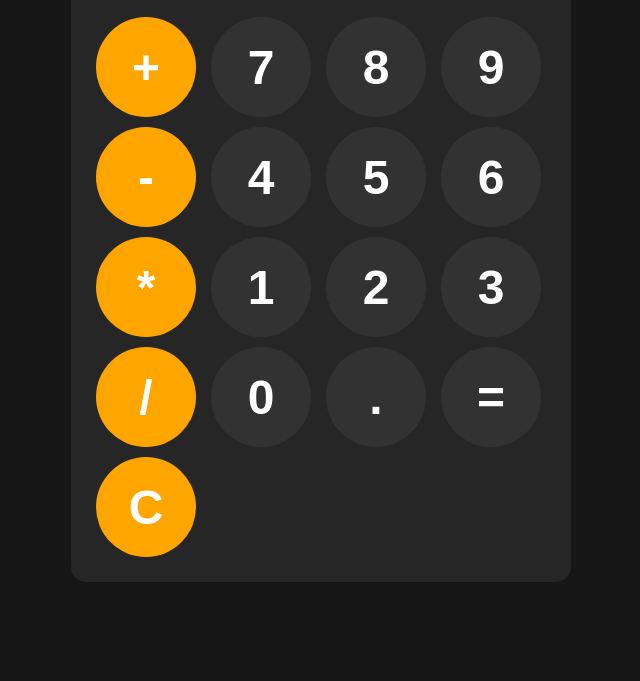
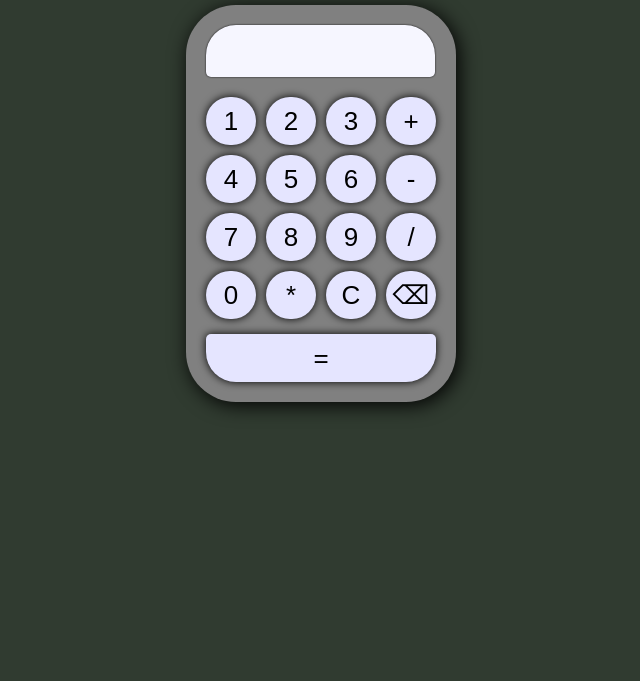
Before and after one commit to Mohiit007/calculator, a plain HTML site: page index.html in a window 1280 px wide. Shown: the part 239-920 px from the top of the page, without its empty margins (319-959 px from the left). After the commit the page ends 800 px from the top, so only its background shows below. Drawn offline with Linux system fonts and the light colour scheme.

Commit message:
Add files via upload

```diff
--- /dev/null
+++ b/app.js
@@ -0,0 +1,20 @@
+const display = document.querySelector('#display');
+function appendval(val) {
+    display.value += val;
+}
+
+function clear_val() {
+    display.value = "";
+}
+
+function backspace() {
+    display.value = display.value.slice(0, -1);
+}
+
+function calculate() {
+    try {
+        display.value = eval(display.value);
+    } catch (error) {
+        display.value = 'ERROR';
+    }
+}
--- a/index.html
+++ b/index.html
@@ -1,38 +1,50 @@
 <!DOCTYPE html>
 <html lang="en">
+
 <head>
-    <meta charset="UTF-8">
-    <meta name="viewport" content="width=device-width, initial-scale=1.0">
-    <title>my_website</title>
-    <link rel="stylesheet" href="style.css">
+  <meta charset="UTF-8" />
+  <meta name="viewport" content="width=device-width, initial-scale=1.0" />
+  <title>Simple Calculator</title>
+  <link rel="stylesheet" href="style.css" />
+</head>
 
-</head>
 <body>
-    <div id="calculator">
-        <input type="text" name="" id="display" readonly>
-        <div id="keys">
-            <button onclick="appendtodisplay('+')" class="opt_btn">+</button>
-            <button onclick="appendtodisplay('7')">7</button>
-            <button onclick="appendtodisplay('8')">8</button>
-            <button onclick="appendtodisplay('9')">9</button>
-            <button onclick="appendtodisplay('-')" class="opt_btn">-</button>
-            <button onclick="appendtodisplay('4')">4</button>
-            <button onclick="appendtodisplay('5')">5</button>
-            <button onclick="appendtodisplay('6')">6</button>
-            <button onclick="appendtodisplay('*')" class="opt_btn">*</button>
-            <button onclick="appendtodisplay('1')">1</button>
-            <button onclick="appendtodisplay('2')">2</button>
-            <button onclick="appendtodisplay('3')">3</button>
-            <button onclick="appendtodisplay('/')" class="opt_btn">/</button>
-            <button onclick="appendtodisplay('0')">0</button>
-            <button onclick="appendtodisplay('.')">.</button>
-            <button onclick="calculate()">=</button>
-            <button onclick="cleardisplay()" id="clear_btn" class="opt_btn">C</button>
-        </div>
+  <header>
+    <h1 style="color: white;">calculator</h1>
+  </header>
+  <div class="calculator">
+    <input type="text" id="display" disabled>
+    <div class="buttons">
+      <button value="1" onclick="appendval(this.value)">1</button>
+      <button value="2" onclick="appendval(this.value)">2</button>
+      <button value="3" onclick="appendval(this.value)">3</button>
+
+      <button value="+" onclick="appendval(this.value)">+</button>
+
+      <button value="4" onclick="appendval(this.value)">4</button>
+      <button value="5" onclick="appendval(this.value)">5</button>
+      <button value="6" onclick="appendval(this.value)">6</button>
+
+      <button value="-" onclick="appendval(this.value)">-</button>
+
+      <button value="7" onclick="appendval(this.value)">7</button>
+      <button value="8" onclick="appendval(this.value)">8</button>
+      <button value="9" onclick="appendval(this.value)">9</button>
+
+      <button value="/" onclick="appendval(this.value)">/</button>
+
+      <button value="0" onclick="appendval(this.value)">0</button>
+
+
+
+      <button value="*" onclick="appendval(this.value)">*</button>
+      <button onclick="clear_val()">C</button>
+      <button onclick="backspace()">⌫</button>
+      <button onclick="calculate()" id="equals">=</button>
     </div>
 
+  </div>
+  <script src="app.js"></script>
+</body>
 
-    <script src="index.js" ></script>
-
-</body>
 </html>
--- a/style.css
+++ b/style.css
@@ -1,66 +1,58 @@
-body{
-    margin: 60px;
+body {
     display: flex;
     justify-content: center;
     align-items: center;
+    flex-direction: column;
     height: 100vh;
-    background-color: rgb(23, 23, 23);
-}
-#calculator{
-    font-family: Arial, Helvetica, sans-serif;
-    background-color: #262626;
-    border-radius: 15px;
-    max-width: 500px;
-    overflow: hidden;
-
-}
-#display{
-    width: 100%;
-    padding: 20px;
-    font-size: 5rem;
-    text-align: left;
-    border: none;
-    background-color: rgb(50, 50, 50);
-    color: white;
-
-
-}
-#keys{
-    display: grid;
-    grid-template-columns: repeat(4, 1fr);
-    gap: 10px;
-    padding: 25px;
-
+    margin: 0;
+    background-color: rgb(48, 59, 48);
+    font-family:Cambria, Cochin, Georgia, Times, 'Times New Roman', serif ;
 }
 
-button{
-    width: 100px;
-    height: 100px;
+.calculator {
+    border: 1px solid rgb(195, 195, 255);
     border-radius: 50px;
+    padding: 20px;
     border: none;
-    background-color: rgb(50, 50, 50);
-    color: white;
-    font-size: 3rem;
-    font-weight: bold;
-    cursor: pointer;
+    background-color: gray;
+    box-shadow: 3px 3px 20px black;
 }
-button:hover{
-    background-color: hsl(0, 0%, 40%);
-    transform: translateY(-2px);
+
+#display {
+    background-color: rgb(246, 246, 255);
+    height: 50px;
+    margin-bottom: 20px;
+    width: 225px;
+    border: none;
+    border-radius: 30px 30px 5px 5px;
+    box-shadow: 0px 0px 2px black;
+    font-size: 26px;
+    text-align: center;
 }
-button:active{
-    background-color: hsl(0, 0%, 50%);
-    transform: translateY(2px);
 
+.buttons {
+    display: grid;
+    grid-template-columns: 50px 50px 50px 50px;
+    gap: 10px;
 }
-.opt_btn{
-    background-color: orange;
+
+button {
+    background-color: rgb(229, 229, 255);
+    font-size: 26px;
+    height: 3rem;
+    border: none;
+    border-radius: 25px;
+    text-align: center;
+    box-shadow: 0px 0px 8px black;
 }
-.opt_btn:hover{
-    background-color: rgb(251, 180, 48);
-    transform: translateY(-2px);
+
+button:last-child {
+    grid-column: span 4;
+    width: 100%;
+    border-radius: 5px 5px 30px 30px;
+    margin-top: 5px;
 }
-.opt_btn:active{
-    background-color: rgb(246, 188, 80);
-    transform: translateY(2px);
-}
+
+/* #equals{
+    width: 100;
+} */
```
